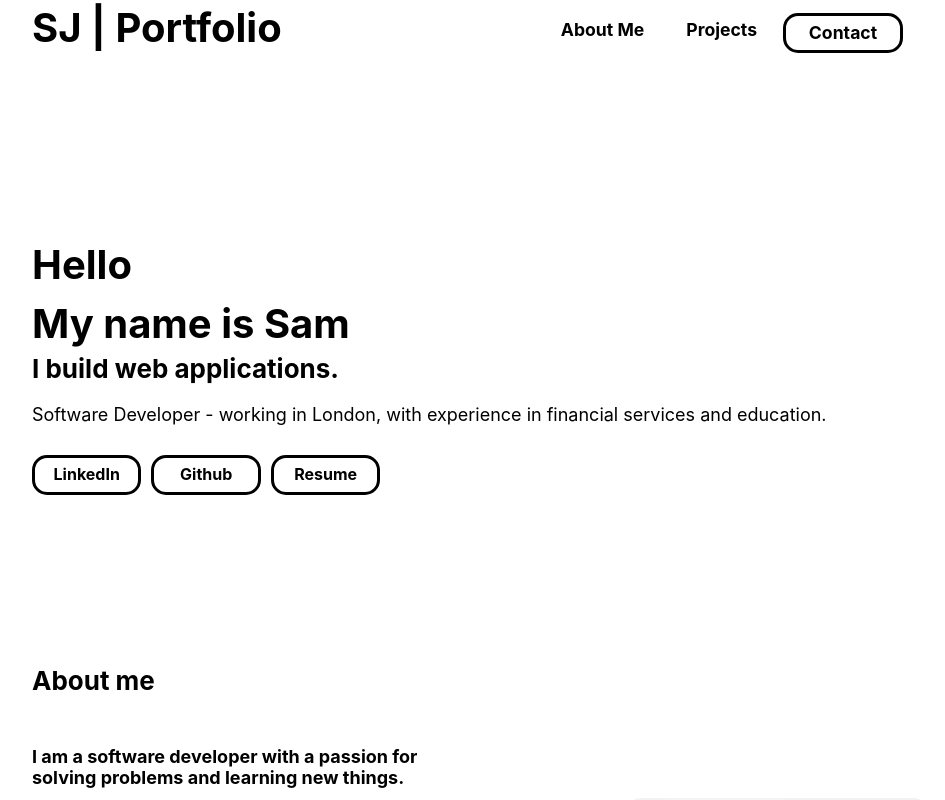
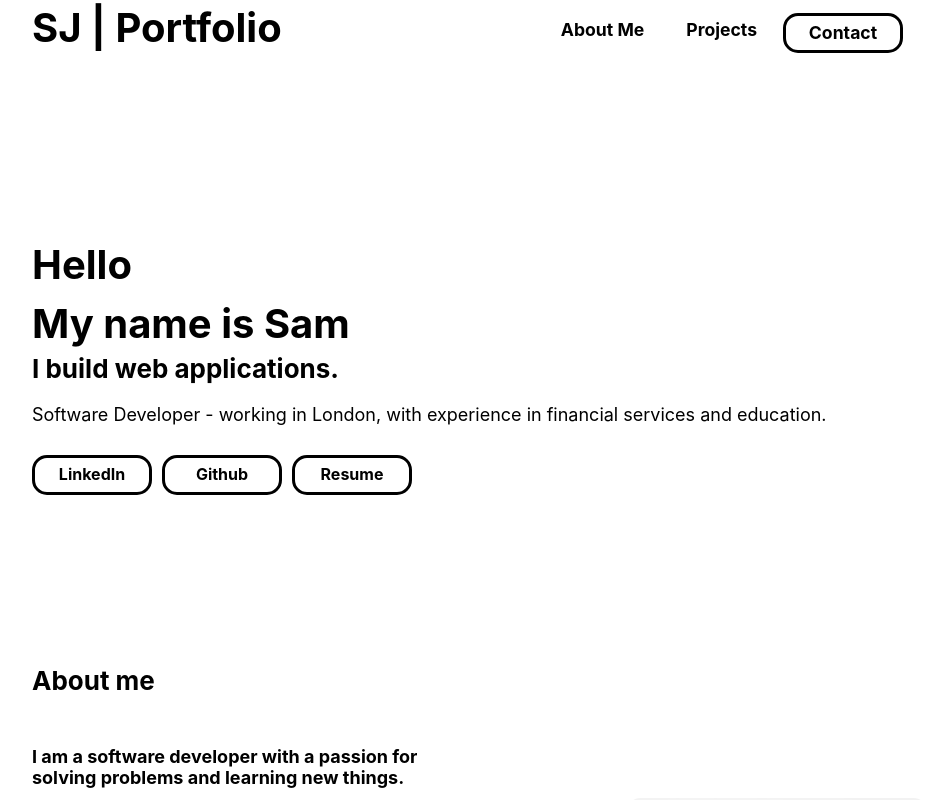
Before and after one commit to sam-joyce/v2-portfolio, a React (Create React App) app: page / in a window 1280 px wide. Shown: the top 800 px of the page, without its empty margins (160-1105 px from the left). Built offline with nearby package versions, Linux system fonts and the light colour scheme.

Commit message:
button sizing chnaged to px

```diff
--- a/src/components/Intro/Intro.module.scss
+++ b/src/components/Intro/Intro.module.scss
@@ -31,7 +31,7 @@
   }
 
   div {
-    width: 40%;
+    width: 400px;
     display: flex;
     align-items: center;
     margin-top: 30px;
```
